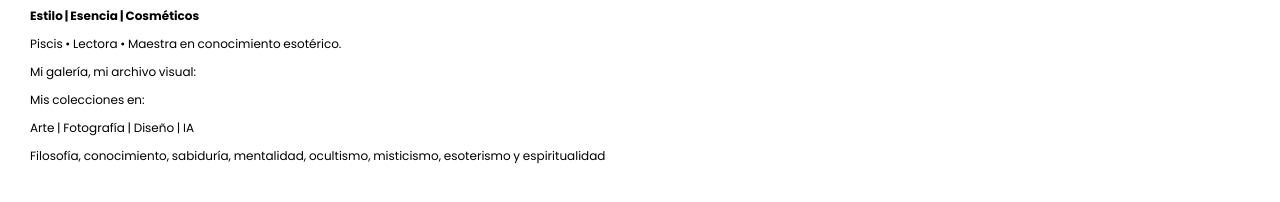
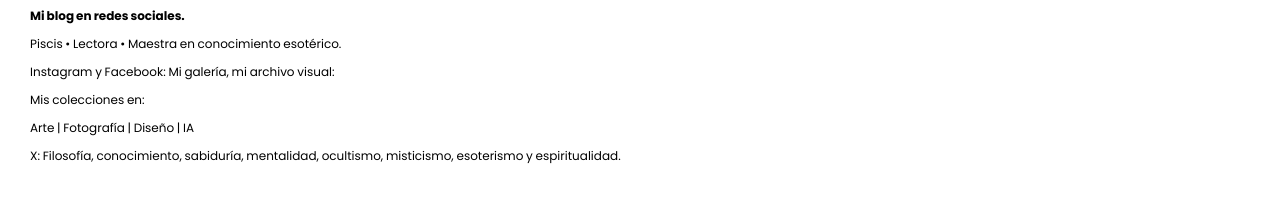
Before and after one commit to mariabarbarazav/mariabarbarazav1, a plain HTML site: page index.html in a window 1280 px wide. Shown: the part 476-678 px from the top of the page. Drawn offline with Linux system fonts and the light colour scheme.

Commit message:
Actualizar index.html

```diff
--- a/index.html
+++ b/index.html
@@ -117,10 +117,10 @@
         <div class="name">Maria Barbara Zavala</div>
         <div class="subtitle">Mis colecciones</div>
         <div class="bio">
-            <p><strong>Estilo | Esencia | Cosméticos</strong> </p>
+            <p><strong>Mi blog en redes sociales.</strong> </p>
             <p>Piscis • Lectora • Maestra en conocimiento esotérico.
-            <p>Mi galería, mi archivo visual:
-            <p>Mis colecciones en:</p>Arte | Fotografía | Diseño | IA</p></p>Filosofía, conocimiento, sabiduría, mentalidad, ocultismo, misticismo, esoterismo y espiritualidad
+            <p>Instagram y Facebook: Mi galería, mi archivo visual:
+            <p>Mis colecciones en:</p>Arte | Fotografía | Diseño | IA</p></p>X: Filosofía, conocimiento, sabiduría, mentalidad, ocultismo, misticismo, esoterismo y espiritualidad.
 
         </div>
     </div>
```
